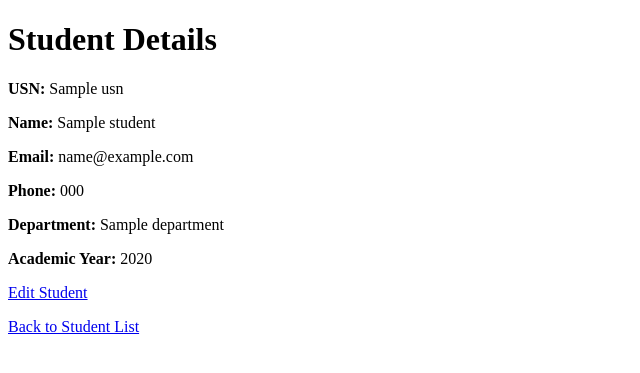
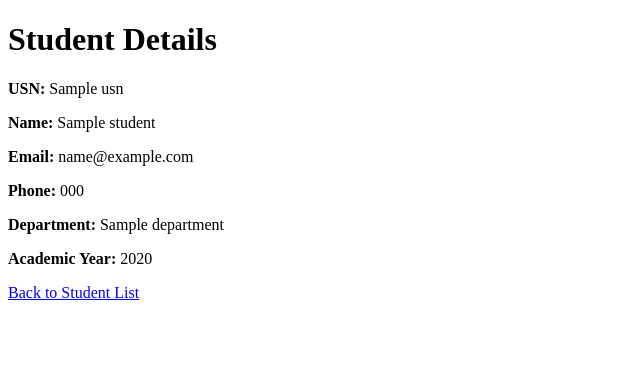
Before and after one commit to SE-TEAM11-HMS/hostel-management-system, a Django app: template students/templates/students/student_detail.html in a window 1280 px wide. Shown: the top 373 px of the page, without its empty margins (0-640 px from the left). Run offline with Django 5.2, Linux system fonts and the light colour scheme; the template is opened without the code that fills it: most values are stand-ins (such as "Sample title", 1, 10 or a date in 2020); data that the repository does not hold is empty.

Commit message:
HOSTEL-9 implement student record viewing

```diff
--- a/students/templates/students/student_detail.html
+++ b/students/templates/students/student_detail.html
@@ -22,15 +22,7 @@
     <p><strong>Academic Year:</strong> {{ student.academic_year }}</p>
 
     <p>
-        <a href="{% url 'student_update' student.pk %}">
-            Edit Student
-        </a>
-    </p>
-
-    <p>
-        <a href="{% url 'student_list' %}">
-            Back to Student List
-        </a>
+        <a href="{% url 'student_list' %}">Back to Student List</a>
     </p>
 </body>
 </html>
--- a/students/templates/students/student_list.html
+++ b/students/templates/students/student_list.html
@@ -42,7 +42,6 @@
                         <td>{{ student.academic_year }}</td>
                         <td>
                             <a href="{% url 'student_detail' student.pk %}">View</a>
-                            <a href="{% url 'student_update' student.pk %}">Edit</a>
                         </td>
                     </tr>
                 {% endfor %}
--- a/students/urls.py
+++ b/students/urls.py
@@ -5,5 +5,4 @@ urlpatterns = [
     path("", views.student_list, name="student_list"),
     path("add/", views.add_student, name="student_add"),
     path("<int:pk>/", views.student_detail, name="student_detail"),
-    path("<int:pk>/edit/", views.student_update, name="student_update"),
 ]
```
Also changed, not shown: students/views.py (+0 -26 lines).
